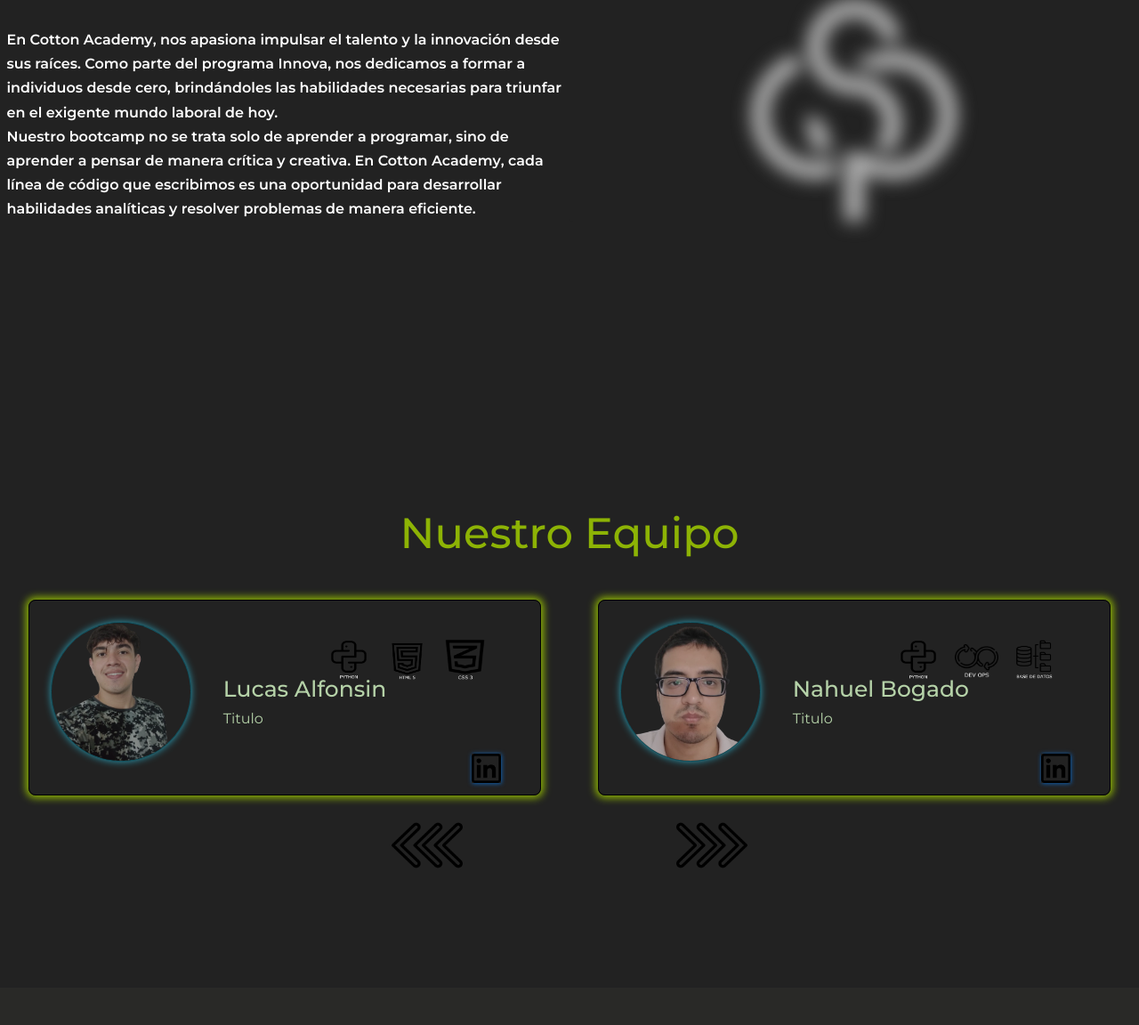
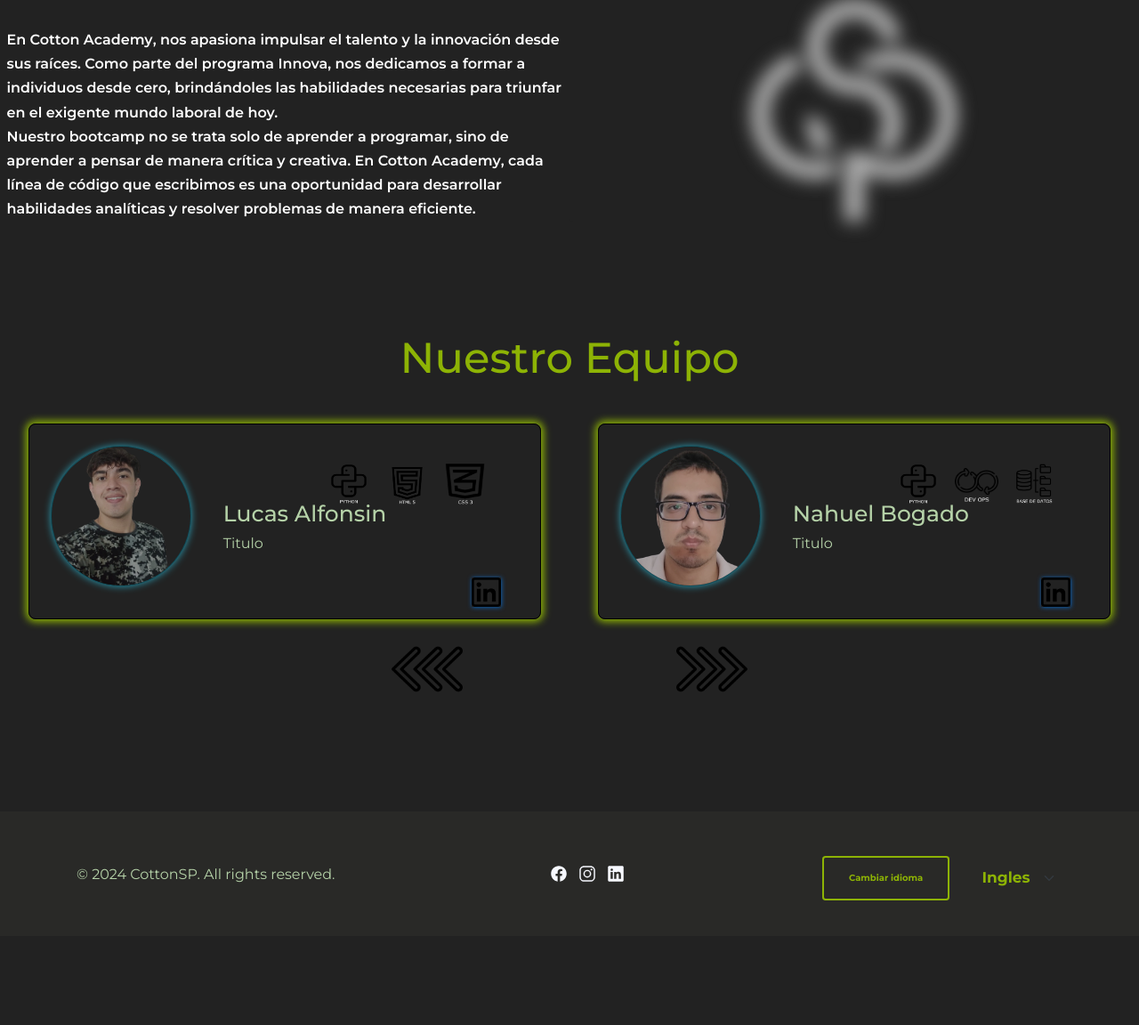
Before and after one commit to Naza42/CottonSP-Web, a Django app: template templates/quienes_somos.html in a window 1280 px wide. Shown: the part 825-1977 px from the top of the page at 89% size. After the commit the page ends 1837 px from the top, so only its background shows below. Run offline with Django 4.2, Linux system fonts and the light colour scheme; the template is opened without the code that fills it, so the values that code supplies are empty; some libraries are stand-ins or nearby versions.

Commit message:
Update carousel.html
se le pone un padding menor a el carousel

```diff
--- a/templates/carousel.html
+++ b/templates/carousel.html
@@ -1,5 +1,5 @@
 {% load static %}
-<section class="section hero">
+<section class="section hero pt-1">
   <h3 class="mx-auto d-flex text-center mt-1">Nuestro Equipo</h3>
   <div id="tarjetasCarrusel">
 
```
